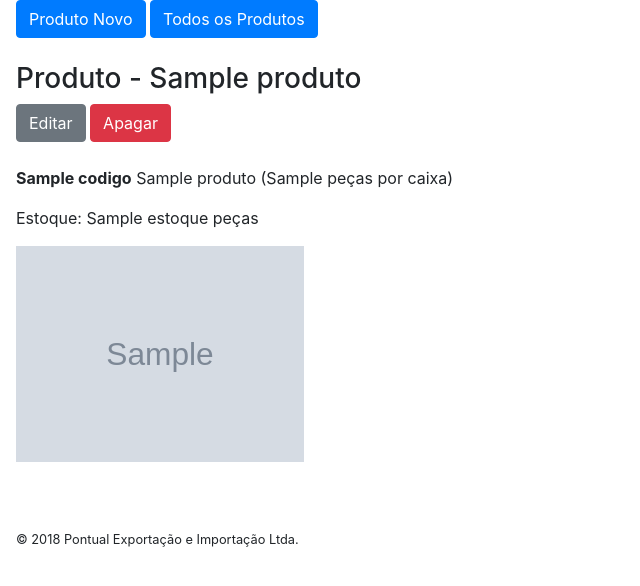
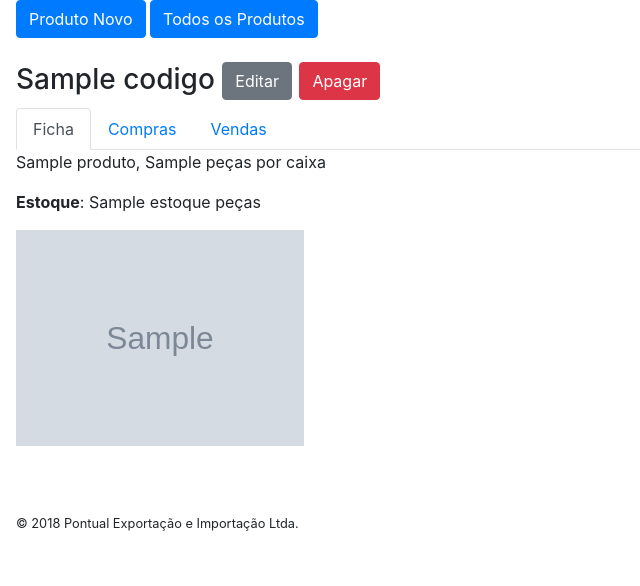
Before and after one commit to pontual/sistema-v1, a Django app: template registros/templates/registros/produtos/ver.html in a window 1280 px wide. Shown: the part 56-642 px from the top of the page, without its empty margins (0-640 px from the left). Run offline with Django 3.2, Linux system fonts and the light colour scheme; the template is opened without the code that fills it: most values are stand-ins (such as "Sample title", 1, 10 or a date in 2020); grey boxes marked "Sample" are stand-in pictures; some libraries are stand-ins or nearby versions.

Commit message:
tabs for ver data

```diff
--- a/TODO.txt
+++ b/TODO.txt
@@ -1,9 +1,5 @@
 To-do
 -----
-
-o Registros - ClientesVer: Organize data in a table
-
-o Produtos (all): place in a grid
 
 o clientes - grand total summary by moeda
 
@@ -22,3 +18,5 @@ o Transacao Nova - JavaScript add more rows
 o paginate clientes
 
 o paginate produtos
+
+o Cliente address - show on Google maps
--- a/registros/templates/registros/clientes/todos.html
+++ b/registros/templates/registros/clientes/todos.html
@@ -13,18 +13,20 @@
 {% block main %}
 
 {% for cliente in clientes %}
-<div class="card">
+<div class="card card-small float-left">
     <div class="card-body">
         <a href="{% url "registros:clientesVer" cliente_id=cliente.id %}">
             <h5 class="card-title">{{ cliente.nome }} ({{ cliente.id }})</h5>
         </a>
 
         <p class="card-text">
-            {{ cliente.rua }}
+            {{ cliente.rua }}<br>
             {{ cliente.cidade }}
         </p>
     </div>
 </div>
 {% endfor %}
 
+<div class="clear-both"></div>
+
 {% endblock %}
--- a/registros/templates/registros/produtos/ver.html
+++ b/registros/templates/registros/produtos/ver.html
@@ -4,7 +4,13 @@
 {% block title %}Produtos - Registros{% endblock %}
 {% block headerTitle %}Registros - Produtos{% endblock %}
 
-{% block mainTitle %}Produto - {{ produto.nome }}{% endblock %}
+{% block mainTitle %}
+{{ produto.codigo }}
+
+<a href="{% url "registros:produtosEditar" produto_id=produto.id %}" class="btn btn-secondary">Editar</a>
+
+<a href="{% url "registros:produtosConfirmarApagar" produto_id=produto.id %}" class="btn btn-danger">Apagar</a>
+{% endblock %}
 
 {% block actionTop %}
 <a href="{% url "registros:produtosNovo" %}" class="btn btn-primary">Produto Novo</a>
@@ -15,20 +21,28 @@
 
 {% block main %}
 
-<a href="{% url "registros:produtosEditar" produto_id=produto.id %}" class="btn btn-secondary">Editar</a>
 
-<a href="{% url "registros:produtosConfirmarApagar" produto_id=produto.id %}" class="btn btn-danger">Apagar</a>
+<ul class="nav nav-tabs" id="myTab" role="tablist">
+    <li class="nav-item">
+        <a class="nav-link active" id="ficha-tab" data-toggle="tab" href="#ficha" role="tab" aria-controls="ficha" aria-selected="true">Ficha</a>
+    </li>
+    <li class="nav-item">
+        <a class="nav-link" id="compras-tab" data-toggle="tab" href="#compras" role="tab" aria-controls="compras" aria-selected="false">Compras</a>
+    </li>
+    <li class="nav-item">
+        <a class="nav-link" id="vendas-tab" data-toggle="tab" href="#vendas" role="tab" aria-controls="vendas" aria-selected="false">Vendas</a>
+    </li>
+</ul>
 
-<br><br>
+<div class="tab-content" id="myTabContent">
+    <div class="tab-pane fade show active" id="ficha" role="tabpanel" aria-labelledby="ficha-tab">
 
         <p>
-    <span class="font-weight-bold">{{ produto.codigo }}</span>
-    {{ produto.nome }}
-    ({{ produto.por_caixa }} peças por caixa)
+            {{ produto.nome }}, {{ produto.por_caixa }} peças por caixa
         </p>
 
         <p>
-    Estoque: {{ produto.estoque }} peças
+            <b>Estoque</b>: {{ produto.estoque }} peças
         </p>
 
         <p>
@@ -37,4 +51,29 @@
             </a>
         </p>
 
+    </div>
+    <div class="tab-pane fade" id="compras" role="tabpanel" aria-labelledby="compras-tab">
+        <p>
+            {% for compra in produto.compras %}
+            <p>
+                <a href="{% url "movimento:transacoesVer" compra.transacao.id %}">
+                    {{ compra }}
+                </a>
+            </p>
+            {% endfor %}
+        </p>
+    </div>
+    <div class="tab-pane fade" id="vendas" role="tabpanel" aria-labelledby="vendas-tab">
+        <p>
+            {% for venda in produto.vendas %}
+            <p>
+                <a href="{% url "movimento:transacoesVer" venda.transacao.id %}">
+                    {{ venda }}
+                </a>
+            </p>
+            {% endfor %}
+        </p>
+    </div>
+</div>
+
 {% endblock %}
--- a/registros/views.py
+++ b/registros/views.py
@@ -42,6 +42,7 @@ def produtosNovo(request):
 
 def produtosVer(request, produto_id):
     produto = get_object_or_404(Produto, pk=produto_id)
+
     context = {'produto': produto}
     return render(request, 'registros/produtos/ver.html', context)
 
--- a/static/css/style.css
+++ b/static/css/style.css
@@ -34,6 +34,10 @@ ul.ul-columns input[type=number] {
     text-align: right;
 }
 
+.float-left {
+    float: left;
+}
+
 .clear-both {
     clear: both;
 }
```
Also changed, not shown: movimento/models.py (+6 -3 lines), registros/models.py (+12 -4 lines), registros/templates/registros/clientes/ver.html (+26 -16 lines), registros/templates/registros/produtos/todos.html (+4 -4 lines). Lines whose indentation alone changed are shown as unchanged.
